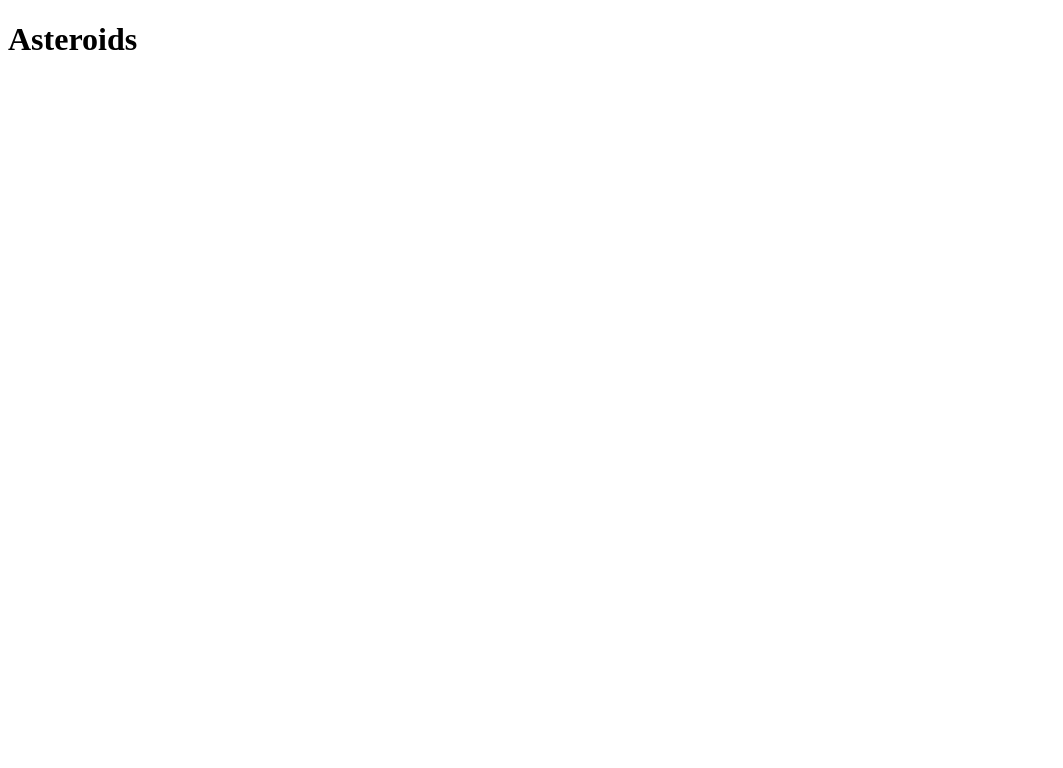
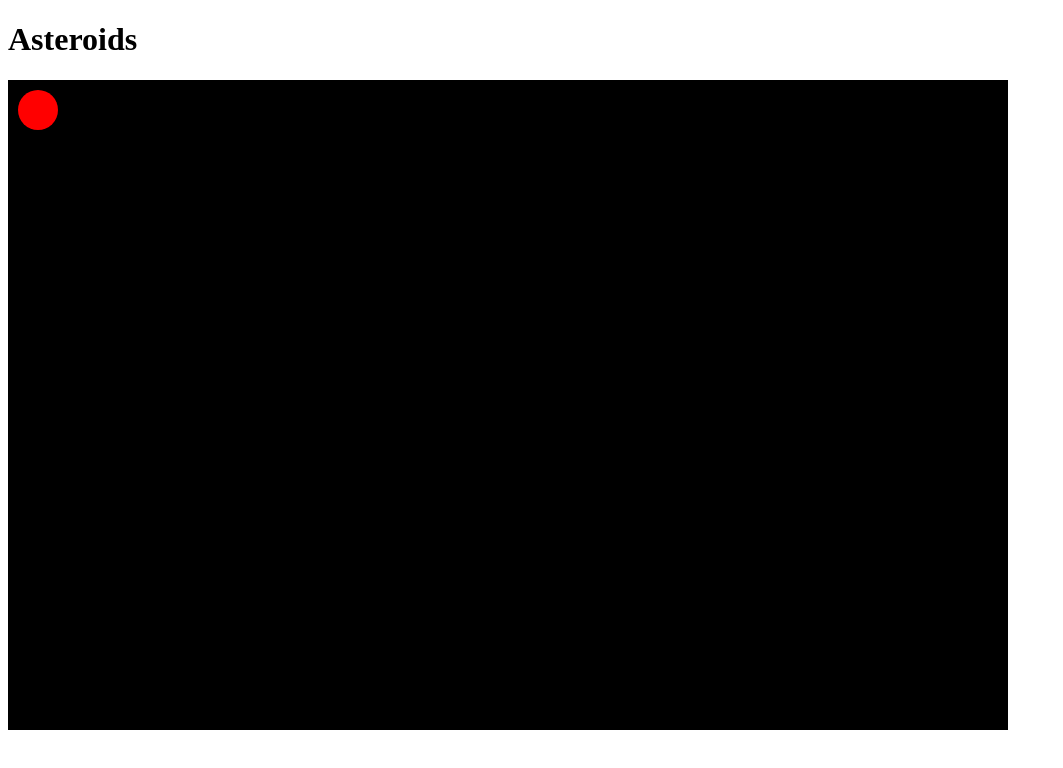
Before and after one commit to joe-delaney/W9D1, a website with bundled scripts: page asteroids/dist/index.html in a window 1280 px wide. Shown: the whole page, without its empty margins (0-1063 px from the left). Built offline with nearby package versions, Linux system fonts and the light colour scheme.

Commit message:
finished moving_object move

```diff
--- a/asteroids/src/index.js
+++ b/asteroids/src/index.js
@@ -5,8 +5,17 @@ const MovingObject = require("./moving_object.js");
 const mo = new MovingObject({
   pos: [30, 30],
   vel: [10, 10],
-  radius: 5,
-  color: "#00FF00"
+  radius: 20,
+  color: "red"
 });
 
 window.MovingObject = mo;
+
+document.addEventListener("DOMContentLoaded", function() {
+  const canvasEl = document.getElementById("game-canvas");
+  var ctx = canvasEl.getContext("2d");
+  ctx.fillStyle = "black";
+  ctx.fillRect(0,0, 1000, 650)
+  mo.draw(ctx);
+
+});
--- a/asteroids/src/moving_object.js
+++ b/asteroids/src/moving_object.js
@@ -6,4 +6,18 @@ function MovingObject(options) {
   this.color = options["color"];
 }
 
+MovingObject.prototype.draw = function(ctx) {
+  ctx.beginPath();
+  ctx.arc(this.pos[0], this.pos[1], this.radius, 0, 2 * Math.PI);
+  ctx.stroke();
+  ctx.lineWidth = 42;
+  ctx.fillStyle = this.color;
+  ctx.fill();
+};
+
+MovingObject.prototype.move = function() {
+  this.pos[0] += this.vel[0];
+  this.pos[1] += this.vel[1];
+};
+
 module.exports = MovingObject;
```
Also changed, not shown: asteroids/dist/index.html, asteroids/dist/main.js.
